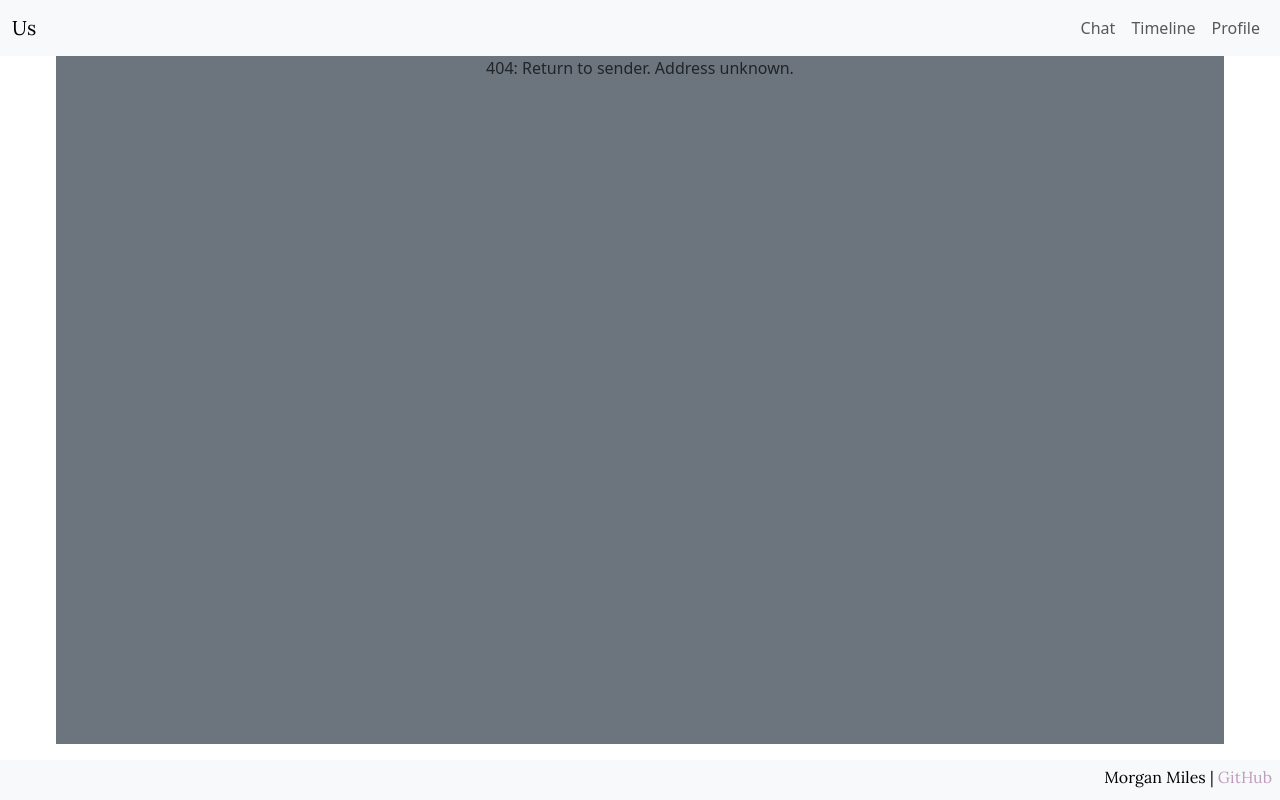
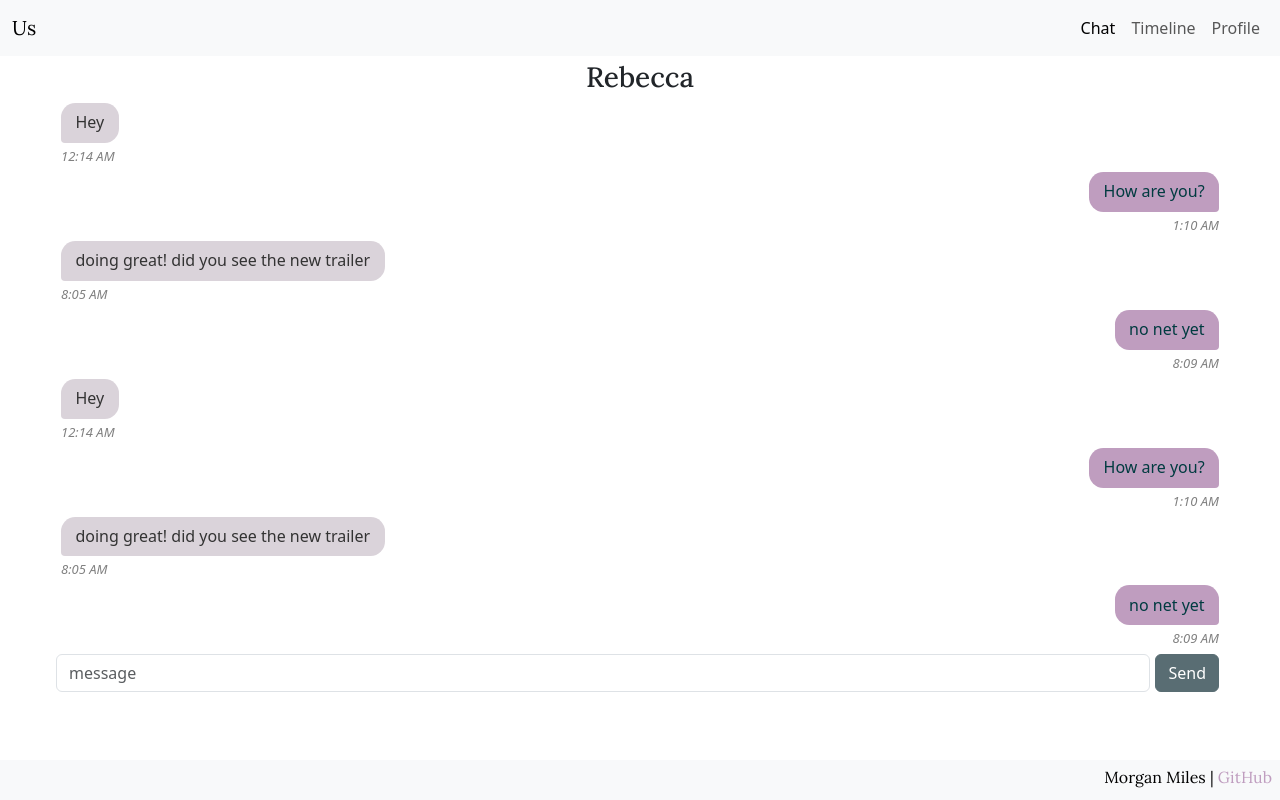
Before and after one commit to mgmiles7/startup, a React (Vite) app: page /header_footer/Chat in a window 1280 px wide. Before the commit this address had no page. Built offline with nearby package versions, Linux system fonts and the light colour scheme.

Commit message:
redid routing so it actually works

```diff
--- a/src/app.jsx
+++ b/src/app.jsx
@@ -3,15 +3,25 @@ import 'bootstrap/dist/css/bootstrap.min.css';
 import { BrowserRouter, Routes, Route, useNavigate } from "react-router-dom";
 import { Layout } from './header_footer'
 import { Login } from './login/login'
-
+import { Chat } from './chat/chat';
+import { Timeline } from './timeline/timeline';
+import { Profile } from './profile/profile';
 
 export default function App() {
 
     return (
         <Routes>
             <Route path = '/' element = {<Login />} exact />
-            <Route path = '/header_footer/*' element = {<Layout />} />
+            <Route path = '/header_footer' element = {<Layout />}>
+                <Route path='Chat' element={<Chat />} exact />
+                <Route path = 'Timeline' element={<Timeline />} />
+                <Route path = 'Profile' element={<Profile />} />
+                <Route path='*' element={<NotFound />} />
+            </Route>
         </Routes>
     );
 
 }
+function NotFound() {
+        return <main className="container-fluid bg-secondary text-center">404: Return to sender. Address unknown.</main>;
+        }
--- a/src/chat.css
+++ b/src/chat.css
@@ -128,6 +128,7 @@ a {
 }
 
 
+
 #message-row {
     display: flex;
     flex-direction: row;
--- a/src/header_footer.jsx
+++ b/src/header_footer.jsx
@@ -5,6 +5,7 @@ import { BrowserRouter, NavLink, Route, Routes } from 'react-router-dom';
 import { Chat } from './chat/chat';
 import { Timeline } from './timeline/timeline';
 import { Profile } from './profile/profile';
+import { Outlet, Link} from "react-router-dom"
 
 export function Layout() {
   return (
@@ -21,12 +22,11 @@ export function Layout() {
                     </div>
                 </nav>
             </header>
-            <Routes>
-                <Route path='/' element={<Chat />} exact />
-                <Route path = '/timeline' element={<Timeline />} />
-                <Route path = 'profile' element={<Profile />} />
-                <Route path='*' element={<NotFound />} />
-            </Routes>
+
+            <div>
+                <Outlet />
+            </div>
+
             <footer className="bg-light fixed-bottom">
                 <div>
                     <p><span id = 'name'>Morgan Miles | </span><a href="https://github.com/mgmiles7/startup">GitHub</a> </p>
```
